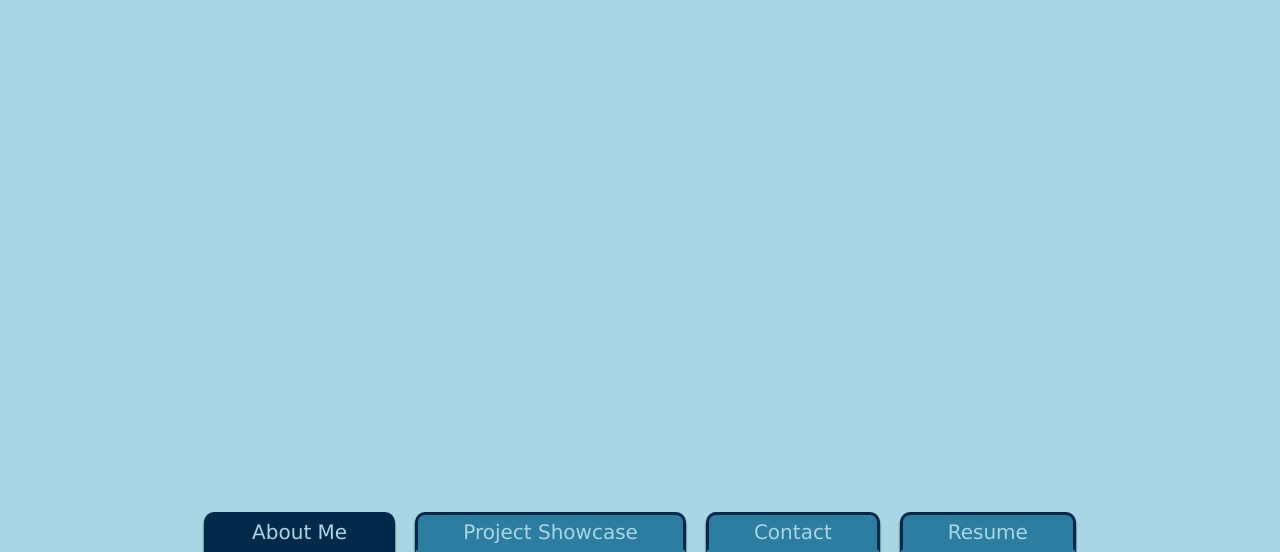
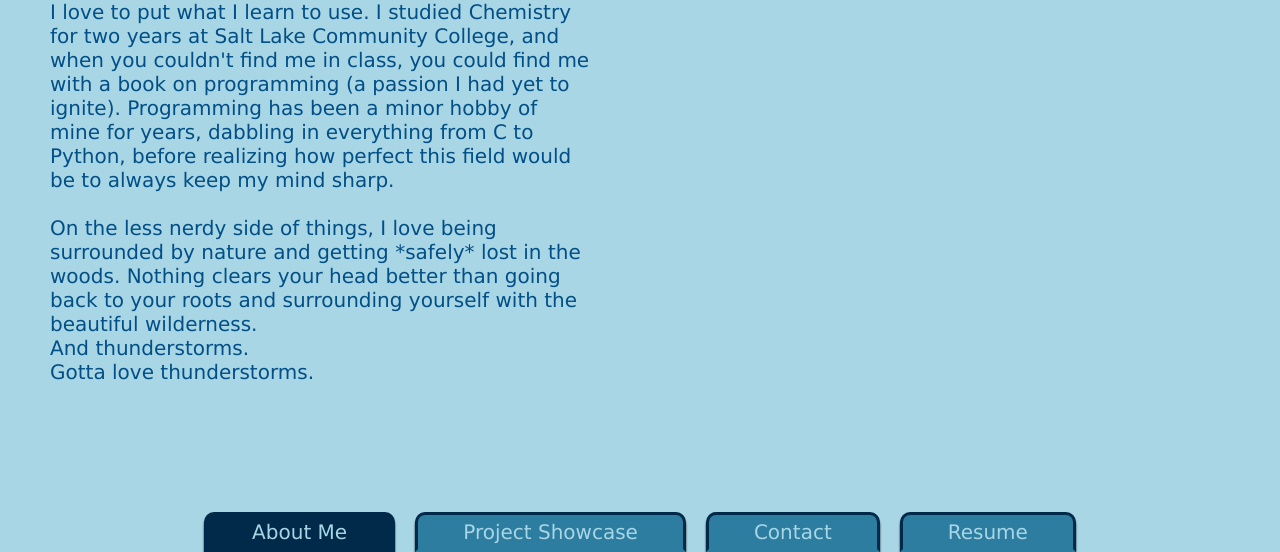
Before and after one commit to Lazikaz/lazikaz, a plain HTML site: page aboutme.html in a window 1280 px wide. Shown: the part 248-800 px from the top of the page. Drawn offline with Linux system fonts and the light colour scheme.

Commit message:
about me page text done, gonna add picture and short text under next. also changed fonts of menu buttons

```diff
--- a/aboutme.html
+++ b/aboutme.html
@@ -15,7 +15,20 @@
             <section id="topleft">
                 <h2>So just who in the world am I?</h2>
             </section>
-            <section id="bottomleft"></section>
+            <section id="bottomleft">
+                <p>
+                    I'm Brandon! I'm a guy that loves to learn as much as I love to put what I learn to use. I studied
+                    Chemistry for two years at Salt Lake Community College, and when you couldn't find me in class, you
+                    could find me with a book on programming (a passion I had yet to ignite). Programming has been a
+                    minor hobby of mine for years, dabbling in everything from C to Python, before realizing how perfect
+                    this field would be to always keep my mind sharp. <br> <br>On the less nerdy side of things, I love
+                    being
+                    surrounded by nature and getting *safely* lost in the woods. Nothing clears your head better than
+                    going back to your roots and surrounding yourself with the beautiful wilderness.
+                    <br>And thunderstorms.
+                    <br>Gotta love thunderstorms.
+                </p>
+            </section>
         </section>
         <section id="rightside"></section>
     </div>
--- a/aboutmestyles.css
+++ b/aboutmestyles.css
@@ -2,6 +2,11 @@ body {
     margin: 0;
     border: 0;
     padding: 0;
+}
+
+p{
+    margin: 0px;
+    padding: 0px;
 }
 
 #wrapper {
@@ -87,7 +92,7 @@ section {
 
 #leftside,
 #rightside {
-    height: 70%;
+    height: 80%;
     width: auto;
     display: flex;
     flex-flow: column nowrap;
@@ -109,10 +114,22 @@ section {
     font-size: 40px;
 }
 
+#bottomleft{
+    justify-content: flex-start;
+    align-items: flex-start;
+}
+
+#bottomleft p{
+    padding: 10px;
+    font-family: 'Lucida Sans', 'Lucida Sans Regular', 'Lucida Grande', 'Lucida Sans Unicode', Geneva, Verdana, sans-serif;;
+    color: #014F86;
+    font-size: 20px;
+}
+
 #topleft {
     border-style: solid;
     border-color: #A9D6E5;
-    border-bottom-color: #012A4A;
+    border-bottom-color: #2C7DA0;
 }
 
 #bottomleft {
```
Also changed, not shown: styles.css (+11 -7 lines).
